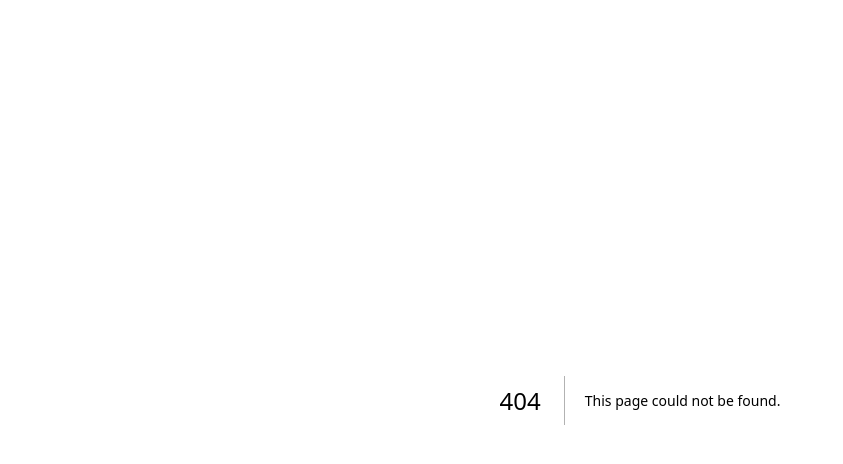
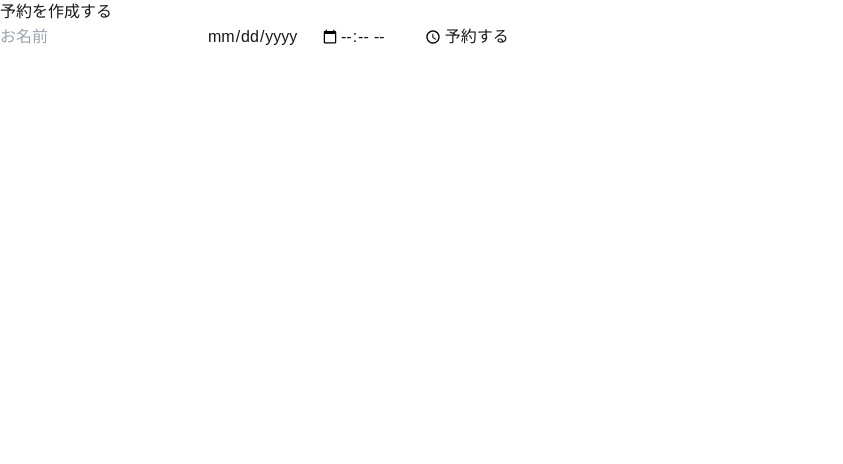
Before and after one commit to Takeaio/R-R-R, a Next.js app in the folder frontend/: page /reservations/create in a window 1280 px wide. Before the commit this address had no page. Shown: the top 464 px of the page, without its empty margins (0-843 px from the left). Built offline with nearby package versions, Linux system fonts and the light colour scheme.

Commit message:
add:予約関連のページ作成

```diff
--- /dev/null
+++ b/frontend/Types/reservation.ts
@@ -0,0 +1,6 @@
+interface Reservation {
+    id: number;
+    name: string;
+    date: string;
+    time: string;
+  }
--- a/frontend/app/page.tsx
+++ b/frontend/app/page.tsx
@@ -1,32 +1,15 @@
-// app/page.tsx
-'use client';
+import Link from 'next/link';
 
-import { useEffect, useState } from 'react';
-
-interface Data {
-  message: string;
-}
-
-const HomePage = () => {
-  const [data, setData] = useState<Data | null>(null);
-
-  useEffect(() => {
-    console.log("API URL:", process.env.NEXT_PUBLIC_API_URL);
-    const fetchData = async () => {
-      const res = await fetch(`${process.env.NEXT_PUBLIC_API_URL}/api/endpoint`);
-      const data: Data = await res.json();
-      setData(data);
-    };
-    fetchData();
-  }, []);
-
-
-  return (
-    <div>
-      <h1>APIからのデータ:</h1>
-      <p>{data ? data.message : 'データ読み込み中...'}</p>
-    </div>
-  );
-};
+const HomePage = () => (
+  <div>
+    <h1>予約システム</h1>
+    <Link href="/reservations/create">
+      予約する
+    </Link>
+    <Link href="/reservations/list">
+      予約一覧
+    </Link>
+  </div>
+);
 
 export default HomePage;
--- /dev/null
+++ b/frontend/app/reservations/create/page.tsx
@@ -0,0 +1,10 @@
+import ReservationForm from '../../../components/ReservationForm';
+
+const ReservationCreatePage = () => (
+  <div>
+    <h1>予約を作成する</h1>
+    <ReservationForm />
+  </div>
+);
+
+export default ReservationCreatePage;
--- /dev/null
+++ b/frontend/app/reservations/list/page.tsx
@@ -0,0 +1,10 @@
+import ReservationList from '../../../components/ReservationList';
+
+const ReservationListPage = () => (
+  <div>
+    <h1>予約一覧</h1>
+    <ReservationList />
+  </div>
+);
+
+export default ReservationListPage;
--- /dev/null
+++ b/frontend/components/ReservationForm.tsx
@@ -0,0 +1,56 @@
+"use client"
+import { useState } from 'react';
+
+const ReservationForm = () => {
+  const [name, setName] = useState('');
+  const [date, setDate] = useState('');
+  const [time, setTime] = useState('');
+  const [message, setMessage] = useState('');
+
+  const handleSubmit = async (e: React.FormEvent) => {
+    e.preventDefault();
+    const res = await fetch(`${process.env.NEXT_PUBLIC_API_URL}/api/reservations`, {
+      method: 'POST',
+      headers: {
+        'Content-Type': 'application/json',
+      },
+      body: JSON.stringify({
+        name,
+        date,
+        time,
+      }),
+    });
+
+    const result = await res.json();
+    if (res.ok) {
+      setMessage('予約が完了しました');
+    } else {
+      setMessage('予約に失敗しました');
+    }
+  };
+
+  return (
+    <form onSubmit={handleSubmit}>
+      <input
+        type="text"
+        placeholder="お名前"
+        value={name}
+        onChange={(e) => setName(e.target.value)}
+      />
+      <input
+        type="date"
+        value={date}
+        onChange={(e) => setDate(e.target.value)}
+      />
+      <input
+        type="time"
+        value={time}
+        onChange={(e) => setTime(e.target.value)}
+      />
+      <button type="submit">予約する</button>
+      {message && <p>{message}</p>}
+    </form>
+  );
+};
+
+export default ReservationForm;
--- /dev/null
+++ b/frontend/components/ReservationList.tsx
@@ -0,0 +1,38 @@
+"use client"
+import { useEffect, useState } from 'react';
+
+const ReservationList = () => {
+  const [reservations, setReservations] = useState<Reservation[]>([]); // 型を指定
+  const [error, setError] = useState<string>(''); // 型を指定
+
+  useEffect(() => {
+    const fetchReservations = async () => {
+      try {
+        const res = await fetch(`${process.env.NEXT_PUBLIC_API_URL}/api/reservations`);
+        if (!res.ok) throw new Error('Failed to fetch reservations');
+        const data: Reservation[] = await res.json(); // 型を指定
+        setReservations(data);
+      } catch (err) {
+        setError('予約情報の取得に失敗しました');
+      }
+    };
+
+    fetchReservations();
+  }, []);
+
+  return (
+    <div>
+      {error && <p>{error}</p>}
+      <h1>予約一覧</h1>
+      <ul>
+        {reservations.map((reservation) => (
+          <li key={reservation.id}>
+            {reservation.name} - {reservation.date} - {reservation.time}
+          </li>
+        ))}
+      </ul>
+    </div>
+  );
+};
+
+export default ReservationList;
```
